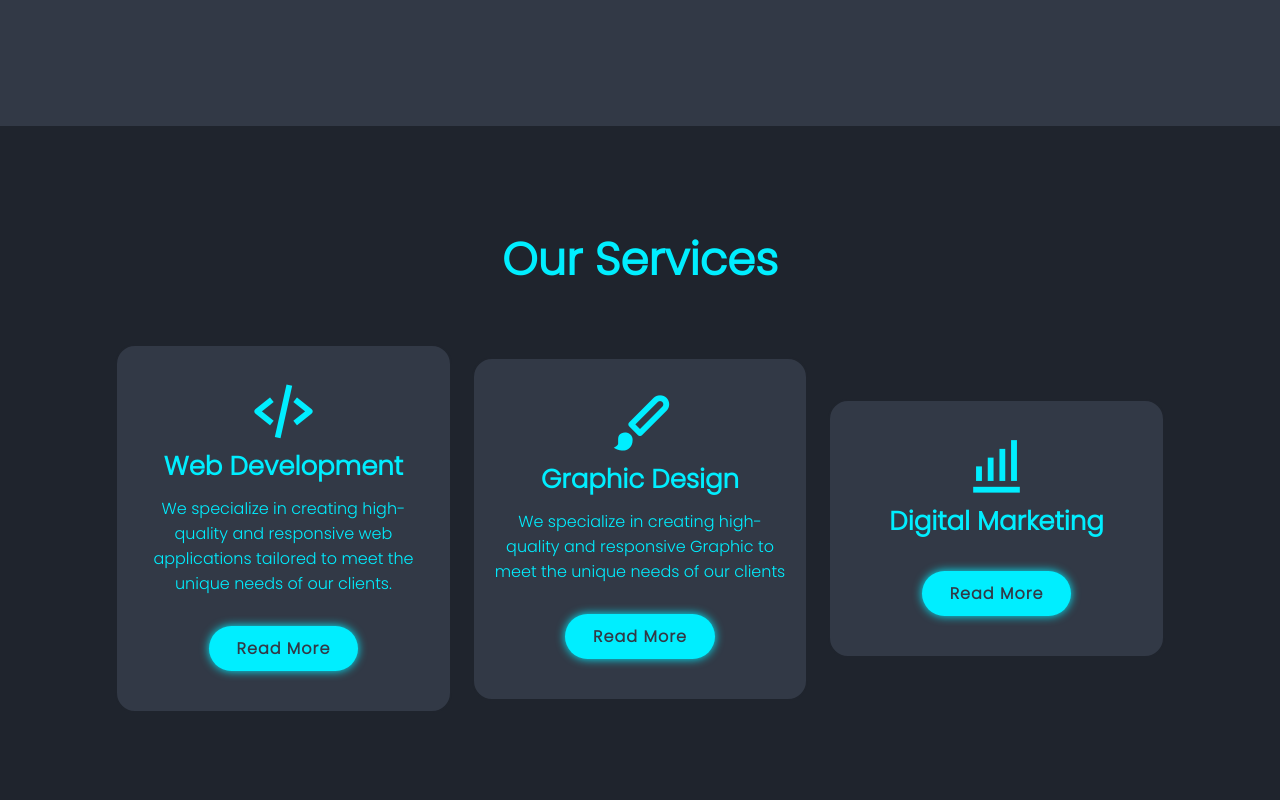
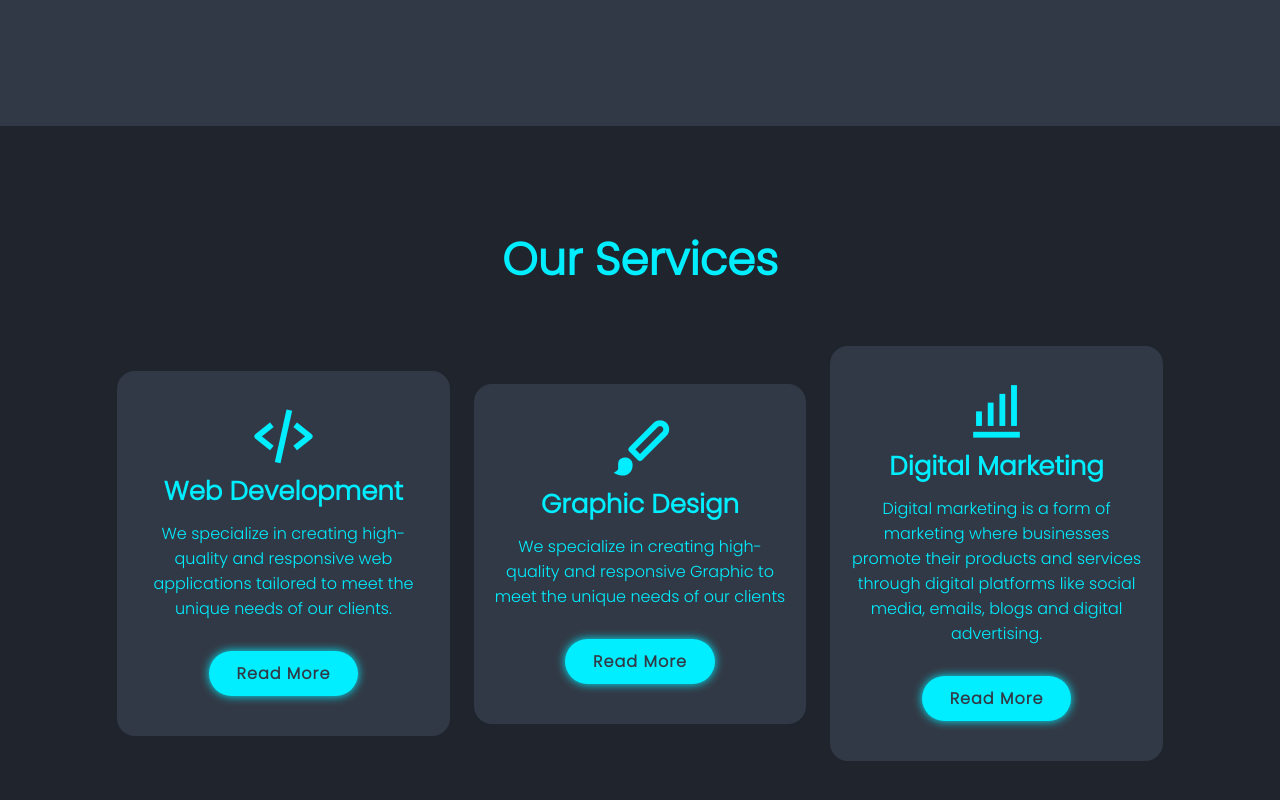
Before and after one commit to laiba-akhtar-dev/portfolio, a plain HTML site: page index.html in a window 1280 px wide. Shown: the part 1474-2274 px from the top of the page. Drawn offline with nearby package versions, Linux system fonts and the light colour scheme.

Commit message:
services section updated

```diff
--- a/index.html
+++ b/index.html
@@ -56,7 +56,7 @@
         <div class="about-content">
             <h2 class="heading">About <span>Me</span></h2>
             <h3>Fronted Developer</h3>
-            <p>As a passionate Frontend Developer with a ICS in Physics and  a month of my experience in web Designing , I have developed a diverse skill set in CSS3, HTML5. I strive to stay up-to-date with the latest trends and technologies in the field, and I'm always eager to learn new things. My strong attention to detail, problem-solving abilities, and collaborative mindset make me a valuable person who is dedicated to delivering high-quality work that meets the needs of clients and users.
+            <p>As a passionate Frontend Developer with a ICS in Physics and  a month of my experience in web Designing, I have developed a diverse skill set in CSS3, HTML5. I strive to stay up-to-date with the latest trends and technologies in the field, and I'm always eager to learn new things. My strong attention to detail, problem-solving abilities, and collaborative mindset make me a valuable person who is dedicated to delivering high-quality work that meets the needs of clients and users.
               </p>
               <p>
 
@@ -85,7 +85,7 @@
             <div class="services-box">
                 <i class="bx bx-bar-chart-alt"></i>
                 <h3>Digital Marketing</h3>
-                <p></p>
+                <p>Digital marketing is a form of marketing where businesses promote their products and services through digital platforms like social media, emails, blogs and digital advertising. </p>
                 <a href="#" class="btn">Read More</a>
             </div>
         </div>
```
